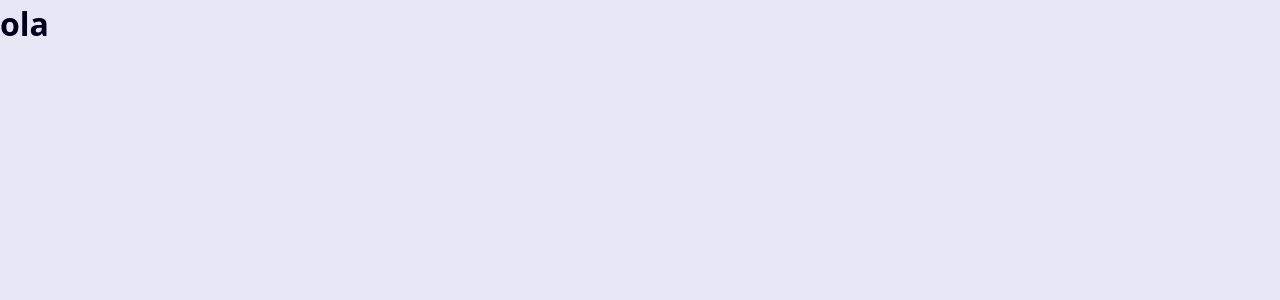
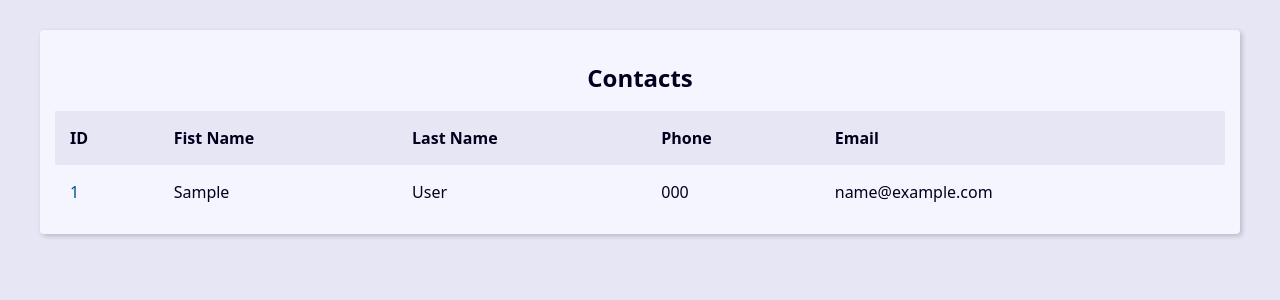
Before and after one commit to Nathanviana/django-projeto-agenda, a Django app: page / in a window 1280 px wide. Before the commit the part shown is almost empty. Shown: the top 300 px of the page. Run offline with Django 5.2, Linux system fonts and the light colour scheme; tables that the repository leaves empty hold one stand-in row (values such as "Sample post").

Commit message:
criando tabela - index.html

```diff
--- a/base_templates/global/base.html
+++ b/base_templates/global/base.html
@@ -7,6 +7,8 @@
     <link rel="stylesheet" href="{% static 'global/css/style.css' %}">
 </head>
 <body>
-    <h1>ola</h1>
+    <main class="content">
+        {% block content %}{% endblock content  %}
+    </main>
 </body>
 </html>
--- a/contact/admin.py
+++ b/contact/admin.py
@@ -5,13 +5,13 @@ from contact import models
 
 @admin.register(models.Contact)
 class ContactAdmin(admin.ModelAdmin):
-    list_display = 'id', 'first_name', 'last_name', 'phone',
+    list_display = 'id', 'first_name', 'last_name', 'phone', 'show',
     ordering = 'id',
     # list_filter = 'created_date',
     search_fields = 'id', 'first_name', 'last_name',
     list_per_page = 10
     list_max_show_all = 100
-    list_editable = 'first_name', 'last_name',
+    list_editable = 'first_name', 'last_name', 'show',
     list_display_links = 'id', 'phone',
 
 @admin.register(models.Category)
--- a/contact/templates/contact/index.html
+++ b/contact/templates/contact/index.html
@@ -1 +1,45 @@
 {% extends "global/base.html" %}
+
+{% block content %}
+  <div class="responsive-table">
+    <table class="contacts-table">
+        <caption class="table-caption">
+            Contacts
+        </caption>
+
+        <thead>
+            <tr class="table-row table-row-header">
+                <th class="table-header">ID</th>
+                <th class="table-header">Fist Name</th>
+                <th class="table-header">Last Name</th>
+                <th class="table-header">Phone</th>
+                <th class="table-header">Email</th>
+            </tr>
+        </thead>
+
+        <tbody>
+            {% for contact in contacts  %}
+                <tr class="table-row">
+                  <td class="table-cel">
+                    <a class="table-link" href="#">
+                        {{ contact.id }}
+                    </a>
+                  </td>
+                  <td class="table-cel">
+                    {{ contact.first_name }}
+                  </td>
+                  <td class="table-cel">
+                    {{ contact.last_name }}
+                  </td>
+                  <td class="table-cel">
+                    {{ contact.phone }}
+                  </td>
+                  <td class="table-cel">
+                    {{ contact.email }}
+                  </td>
+                </tr>
+            {% endfor %}
+        </tbody>
+    </table>
+  </div>
+{% endblock content %}
--- a/contact/views/contact_views.py
+++ b/contact/views/contact_views.py
@@ -1,6 +1,14 @@
 from django.shortcuts import render
 
-# Create your views here.
+from contact.models import Contact
 
 def index(request):
-    return render(request, 'contact/index.html')
+    contacts = Contact.objects.filter(show=True).order_by('-id')[:10]
+
+
+
+    context = {
+        'contacts': contacts,
+    }
+
+    return render(request, 'contact/index.html', context)
```
